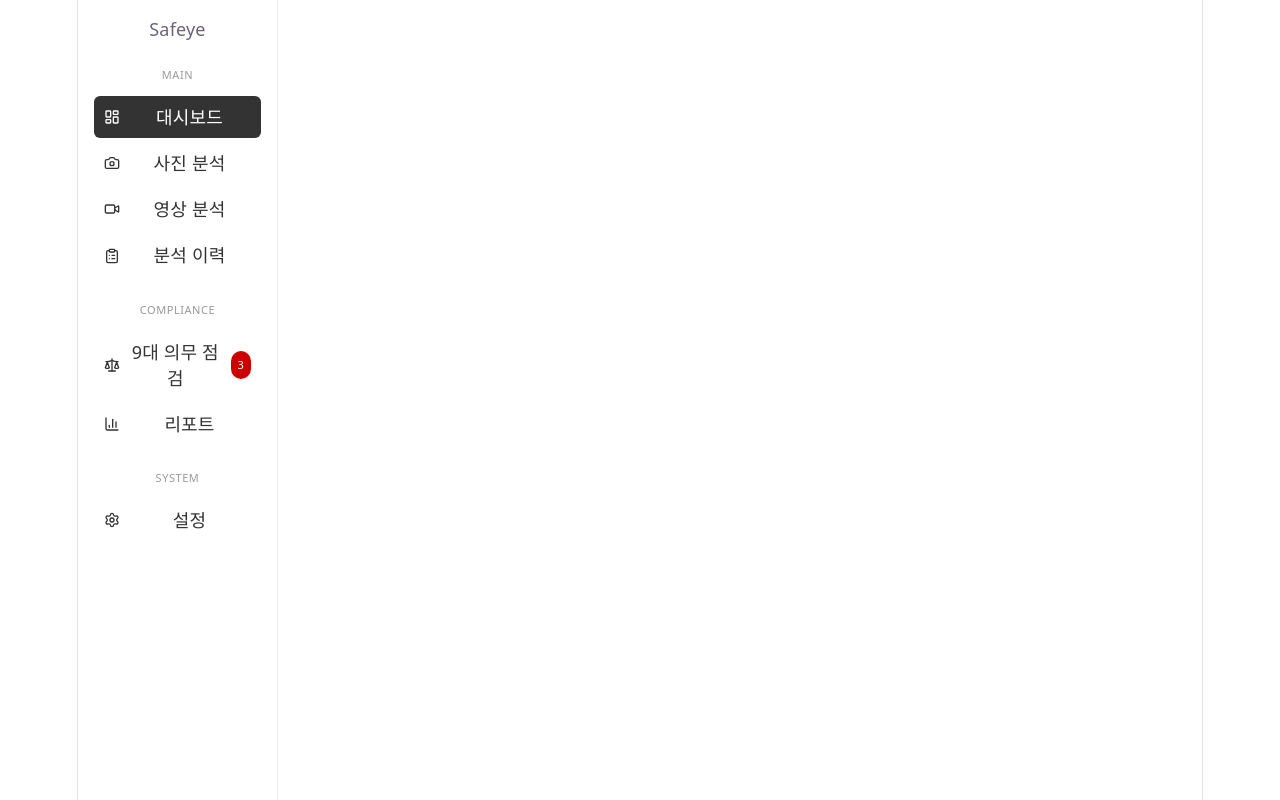
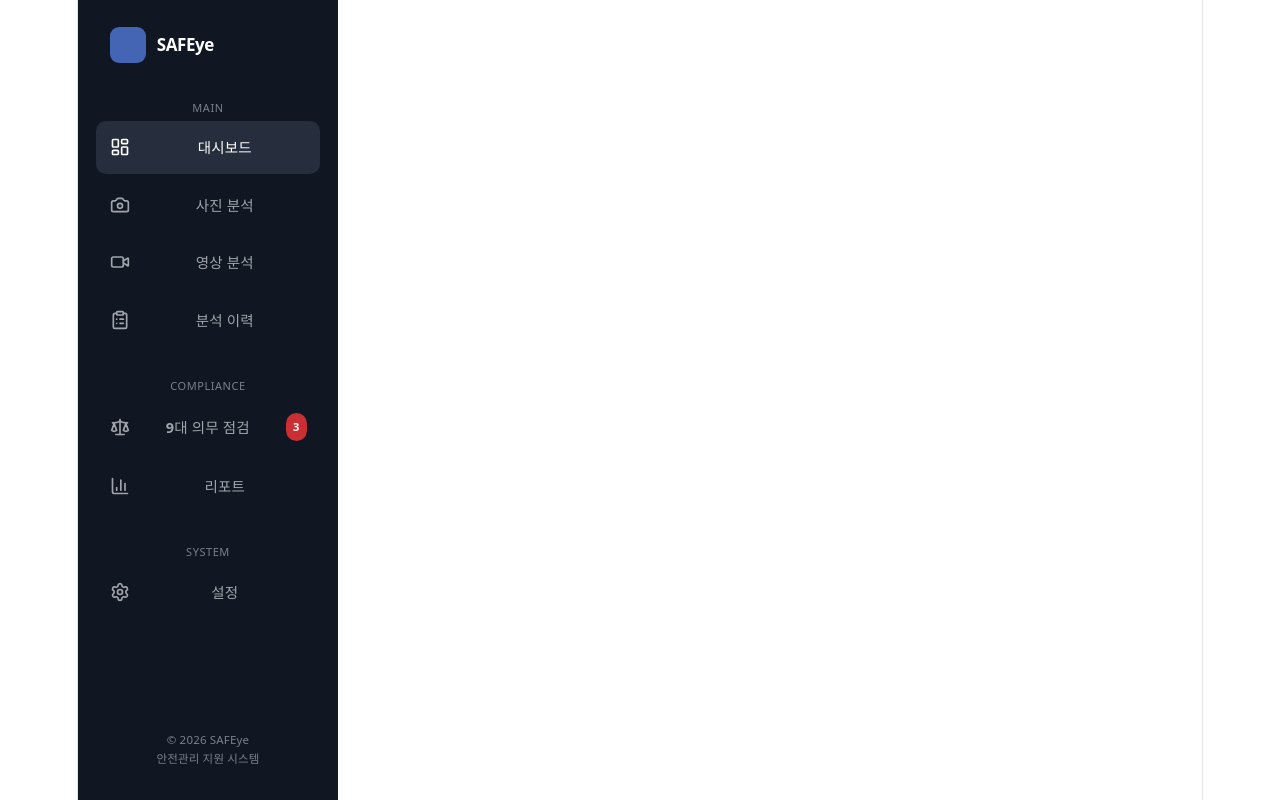
Before and after one commit to seongmin0244/safeye-capstone, a React (Vite) app in the folder frontend/: page / in a window 1280 px wide. Shown: the top 800 px of the page. Built offline with nearby package versions, Linux system fonts and the light colour scheme.

Commit message:
feat: Sidebar에 tailwind 적용 및 새 디자인 적용

```diff
--- a/frontend/index.html
+++ b/frontend/index.html
@@ -3,6 +3,8 @@
   <head>
     <meta charset="UTF-8" />
     <link rel="icon" type="image/svg+xml" href="/favicon.svg" />
+    <link rel="preconnect" href="https://fonts.googleapis.com">
+    <link href="https://fonts.googleapis.com/css2?family=Gothic+A1:wght@400;500;600;700;800&display=swap" rel="stylesheet">
     <meta name="viewport" content="width=device-width, initial-scale=1.0" />
     <title>safeye-dashboard</title>
   </head>
--- a/frontend/src/components/layout/Sidebar.jsx
+++ b/frontend/src/components/layout/Sidebar.jsx
@@ -4,28 +4,23 @@ import { MENU_GROUPS } from "../../constants/menu";
 function Sidebar({ isOpen }) {
   return (
     <div
-      style={{
-        width: isOpen ? "200px" : "64px",
-        borderRight: "1px solid #eee",
-        padding: "16px",
-        minHeight: "100vh",
-        transition: "width 0.2s ease",
-        overflow: "hidden",
-      }}
+      className={`flex flex-col bg-sidebar h-screen p-4 transition-[width] duration-200 overflow-hidden ${
+        isOpen ? "w-[260px]" : "w-16"
+      }`}
     >
-      <h3 style={{ marginBottom: "20px" }}>{isOpen ? "Safeye" : "SE"}</h3>
+      <div className="flex items-center gap-2.5 px-3 pt-2 pb-7">
+        <div className="w-8 h-8 rounded-lg bg-accent shrink-0" />
+        {isOpen && (
+          <div className="text-white font-bold text-[17px] tracking-tight">
+            SAFEye
+          </div>
+        )}
+      </div>
 
       {MENU_GROUPS.map((group) => (
-        <div key={group.label} style={{ marginBottom: "20px" }}>
+        <div key={group.label} className="mb-5">
           {isOpen && (
-            <p
-              style={{
-                fontSize: "11px",
-                color: "#999",
-                marginBottom: "8px",
-                letterSpacing: "0.05em",
-              }}
-            >
+            <p className="text-[11px] text-sidebar-muted mb-2 tracking-[0.05em] px-3">
               {group.label}
             </p>
           )}
@@ -37,32 +32,22 @@ function Sidebar({ isOpen }) {
                 key={item.to}
                 to={item.to}
                 end={item.end}
-                style={({ isActive }) => ({
-                  display: "flex",
-                  alignItems: "center",
-                  gap: "8px",
-                  padding: "8px 10px",
-                  marginBottom: "4px",
-                  borderRadius: "6px",
-                  textDecoration: "none",
-                  backgroundColor: isActive ? "#333" : "transparent",
-                  color: isActive ? "#fff" : "#333",
-                })}
+                className={({ isActive }) =>
+                  `flex items-center gap-3 px-3 py-3 mb-1 rounded-[10px] no-underline ${
+                    isActive
+                      ? "bg-sidebar-active text-white"
+                      : "bg-transparent text-sidebar-text"
+                  }`
+                }
               >
-                <Icon size={16} />
+                <Icon size={20} />
                 {isOpen && (
                   <>
-                    <span style={{ flex: 1 }}>{item.label}</span>
+                    <span className="flex-1 text-[14.5px] font-semibold">
+                      {item.label}
+                    </span>
                     {item.badge && (
-                      <span
-                        style={{
-                          backgroundColor: "#c00",
-                          color: "#fff",
-                          fontSize: "11px",
-                          borderRadius: "10px",
-                          padding: "1px 7px",
-                        }}
-                      >
+                      <span className="bg-danger text-white text-[11px] font-bold rounded-full px-[7px] py-[1px]">
                         {item.badge}
                       </span>
                     )}
@@ -73,6 +58,16 @@ function Sidebar({ isOpen }) {
           })}
         </div>
       ))}
+
+      <div className="flex-1" />
+
+      {isOpen && (
+        <div className="p-3 text-[11.5px] text-sidebar-muted leading-relaxed">
+          © 2026 SAFEye
+          <br />
+          안전관리 지원 시스템
+        </div>
+      )}
     </div>
   );
 }
--- a/frontend/src/index.css
+++ b/frontend/src/index.css
@@ -1,4 +1,28 @@
 @import "tailwindcss";
+
+@theme {
+  --color-accent: oklch(0.52 0.13 265);
+
+  --color-danger: oklch(0.55 0.19 25);
+  --color-danger-bg: oklch(0.94 0.04 25);
+
+  --color-warn: oklch(0.55 0.15 70);
+  --color-warn-bg: oklch(0.93 0.06 80);
+
+  --color-safe: oklch(0.5 0.13 145);
+  --color-safe-bg: oklch(0.93 0.05 145);
+
+  --color-muted: oklch(0.5 0.01 265);
+  --color-border: oklch(0.91 0.006 265);
+
+  --color-sidebar: oklch(0.2 0.025 265);
+  --color-sidebar-divider: oklch(0.32 0.02 265);
+  --color-sidebar-active: oklch(0.3 0.03 265);
+  --color-sidebar-text: oklch(0.72 0.01 265);
+  --color-sidebar-muted: oklch(0.6 0.02 265);
+
+  --font-sans: "Gothic A1", sans-serif;
+}
 
 :root {
   --text: #6b6375;
```
